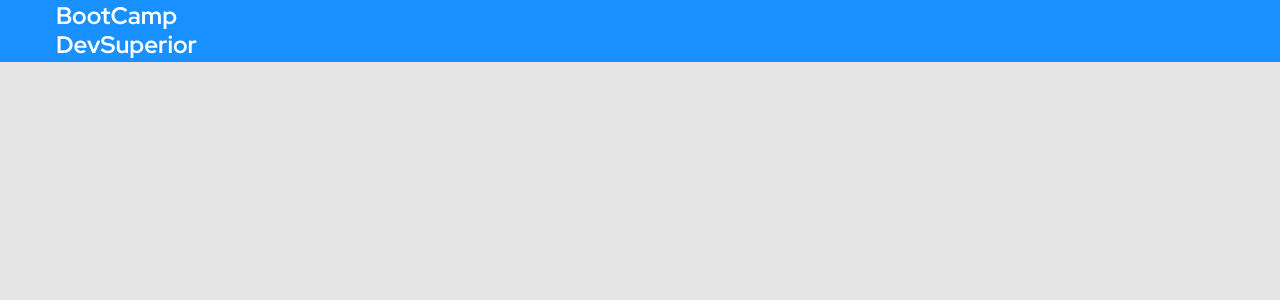
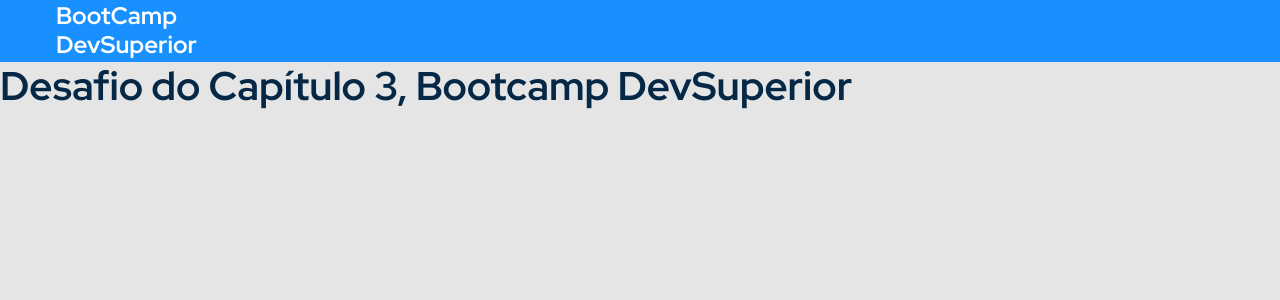
Before and after one commit to NewarkX/Desafio-React-03, a React (Create React App) app: page / in a window 1280 px wide. Shown: the top 300 px of the page. Built offline with nearby package versions, Linux system fonts and the light colour scheme.

Commit message:
Routes created

```diff
--- a/package.json
+++ b/package.json
@@ -10,11 +10,13 @@
     "@types/node": "^12.0.0",
     "@types/react": "^17.0.0",
     "@types/react-dom": "^17.0.0",
+    "@types/react-router-dom": "^5.1.7",
     "bootstrap": "^4.6.0",
     "node-sass": "4.14.1",
     "react": "^17.0.1",
     "react-bootstrap": "^1.4.3",
     "react-dom": "^17.0.1",
+    "react-router-dom": "^5.2.0",
     "react-scripts": "4.0.2",
     "typescript": "^4.1.2",
     "web-vitals": "^1.0.1"
--- a/src/App.tsx
+++ b/src/App.tsx
@@ -1,12 +1,12 @@
 import React from 'react';
 import './core/assets/styles/custom.scss';
 import './app.scss';
-import NavBar from './core/assets/styles/components/NavBar';
+import Routes from './Routes';
 
 
 function App() {
   return (
-    <NavBar />
+    <Routes />
   );
 }
 
--- /dev/null
+++ b/src/Routes.tsx
@@ -0,0 +1,21 @@
+import { BrowserRouter, Route, Switch } from "react-router-dom";
+import NavBar from "./core/assets/styles/components/NavBar";
+import Home from "./core/assets/styles/pages/Home";
+import Search from "./core/assets/styles/pages/Home/Search";
+
+
+const Routes = () => (
+    <BrowserRouter>
+        <NavBar />
+        <Switch>
+            <Route path="/" exact>
+                <Home />
+            </Route>
+            <Route path="/search">
+                <Search />
+            </Route>
+        </Switch>
+    </BrowserRouter>
+);
+
+export default Routes;
--- a/src/core/assets/styles/components/NavBar/index.tsx
+++ b/src/core/assets/styles/components/NavBar/index.tsx
@@ -1,14 +1,16 @@
 import React from 'react';
+import { Link } from 'react-router-dom';
 import './styles.scss';
 // import { Container } from './styles';
 
 const NavBar = () => (
     <nav className="row bg-primary main-nav" >
         <div className="col-2">
-            <a href="link" className="nav-logo-text" >
+            <Link to="/" className="nav-logo-text" >
                 <h4>BootCamp DevSuperior</h4>
-            </a>
+            </Link>
         </div>
+
     </nav>
 );
 
--- /dev/null
+++ b/src/core/assets/styles/pages/Home/Search/index.tsx
@@ -0,0 +1,9 @@
+import React from 'react';
+
+// import { Container } from './styles';
+
+const Search = () => (
+    <h1>Search</h1>
+);
+
+export default Search;
--- /dev/null
+++ b/src/core/assets/styles/pages/Home/index.tsx
@@ -0,0 +1,11 @@
+import React from 'react';
+import './styles.scss';
+// import { Container } from './styles';
+
+const Home = () => (
+    <div className="home-container">
+        <h1>Desafio do Capítulo 3, Bootcamp DevSuperior</h1>
+    </div>
+);
+
+export default Home;
--- /dev/null
+++ b/src/core/assets/styles/pages/Home/styles.scss
@@ -0,0 +1,3 @@
+.home-container{
+
+}
```
Also changed, not shown: src/core/assets/styles/pages/Home/Search/styles.scss (added), 1 other file (tests, documents, lock files or other folders).
